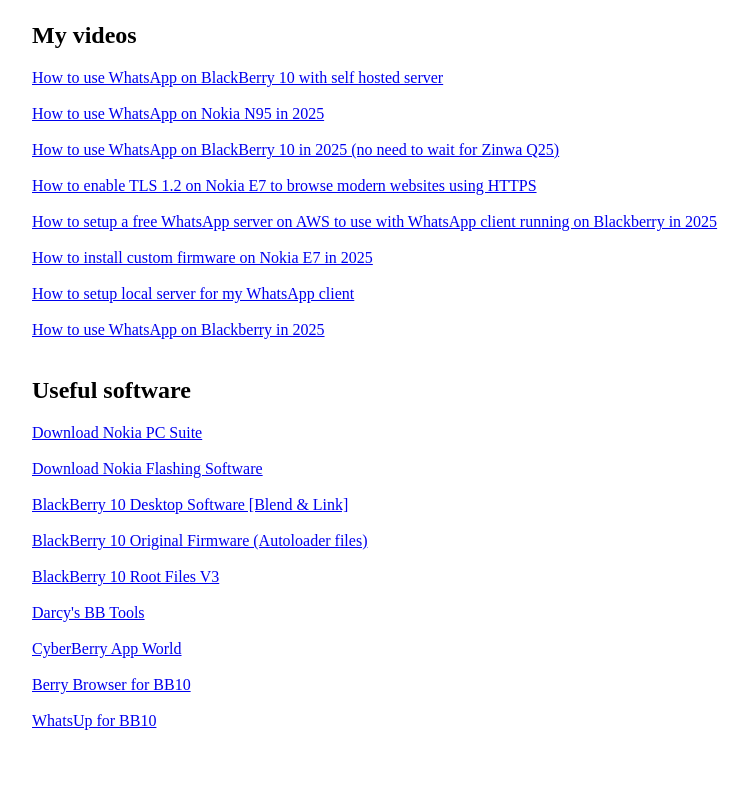
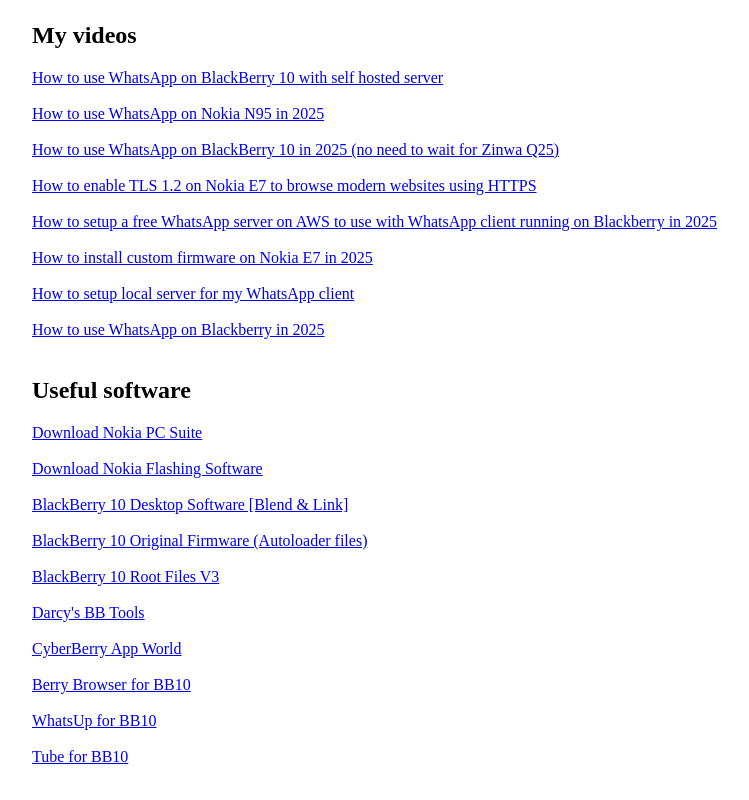
Before and after one commit to NovelProfessor/whatsapp-server, a website: page index.html in a window 1280 px wide. Shown: the part 1381-2181 px from the top of the page, without its empty margins (18-767 px from the left). Drawn offline with Linux system fonts and the light colour scheme.

Commit message:
added more links to index file

```diff
--- a/index.html
+++ b/index.html
@@ -120,5 +120,8 @@
 
 <a href="http://nokia4ever.com/download/WhatsUp-1.53.1.bar">WhatsUp for BB10</a><br/><br/>
 
+<a href="http://nokia4ever.com/download/BBTube_1_9_0_218.bar">Tube for BB10</a><br/><br/>
+
+
 </body>
 </html>
```
